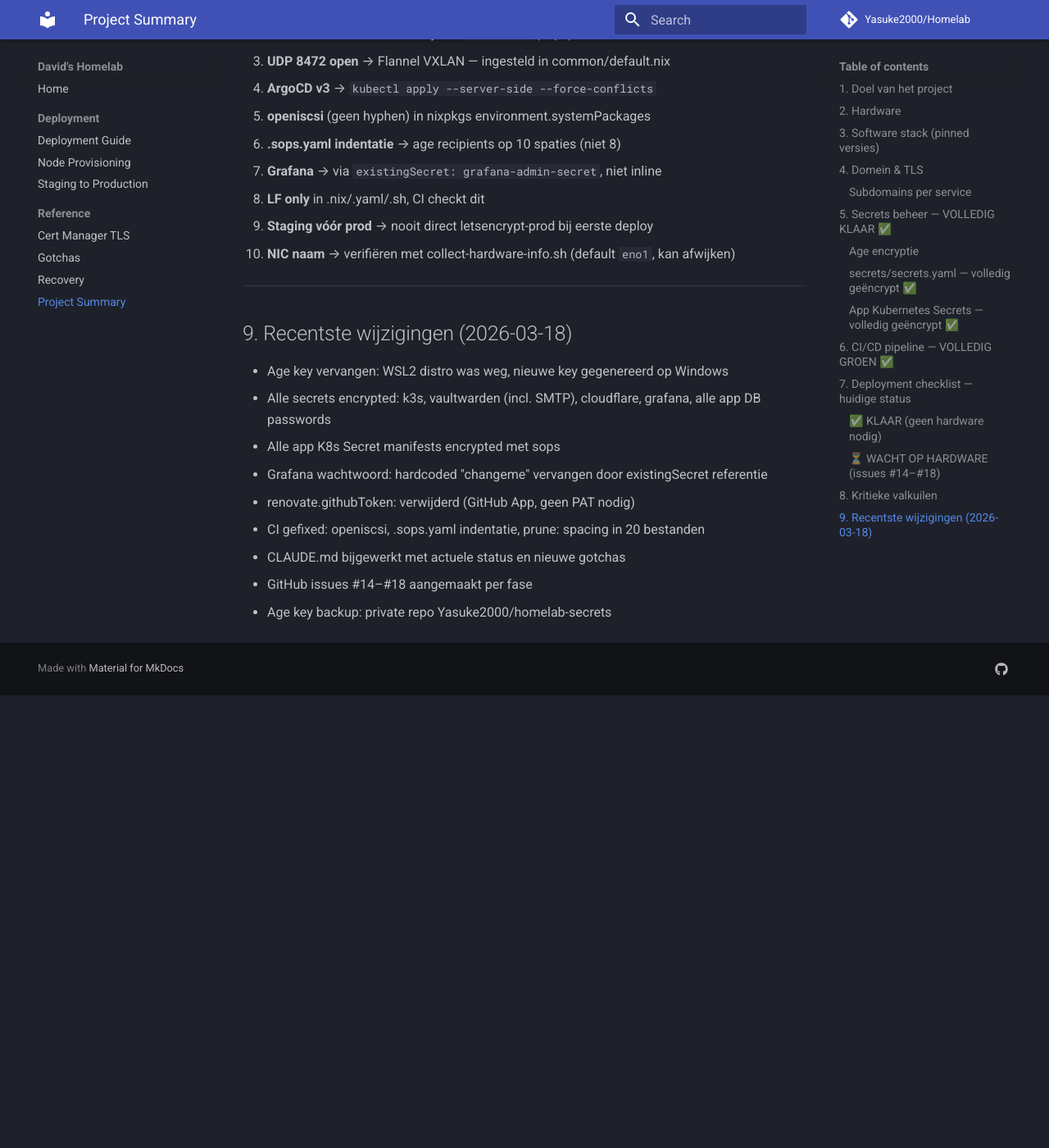
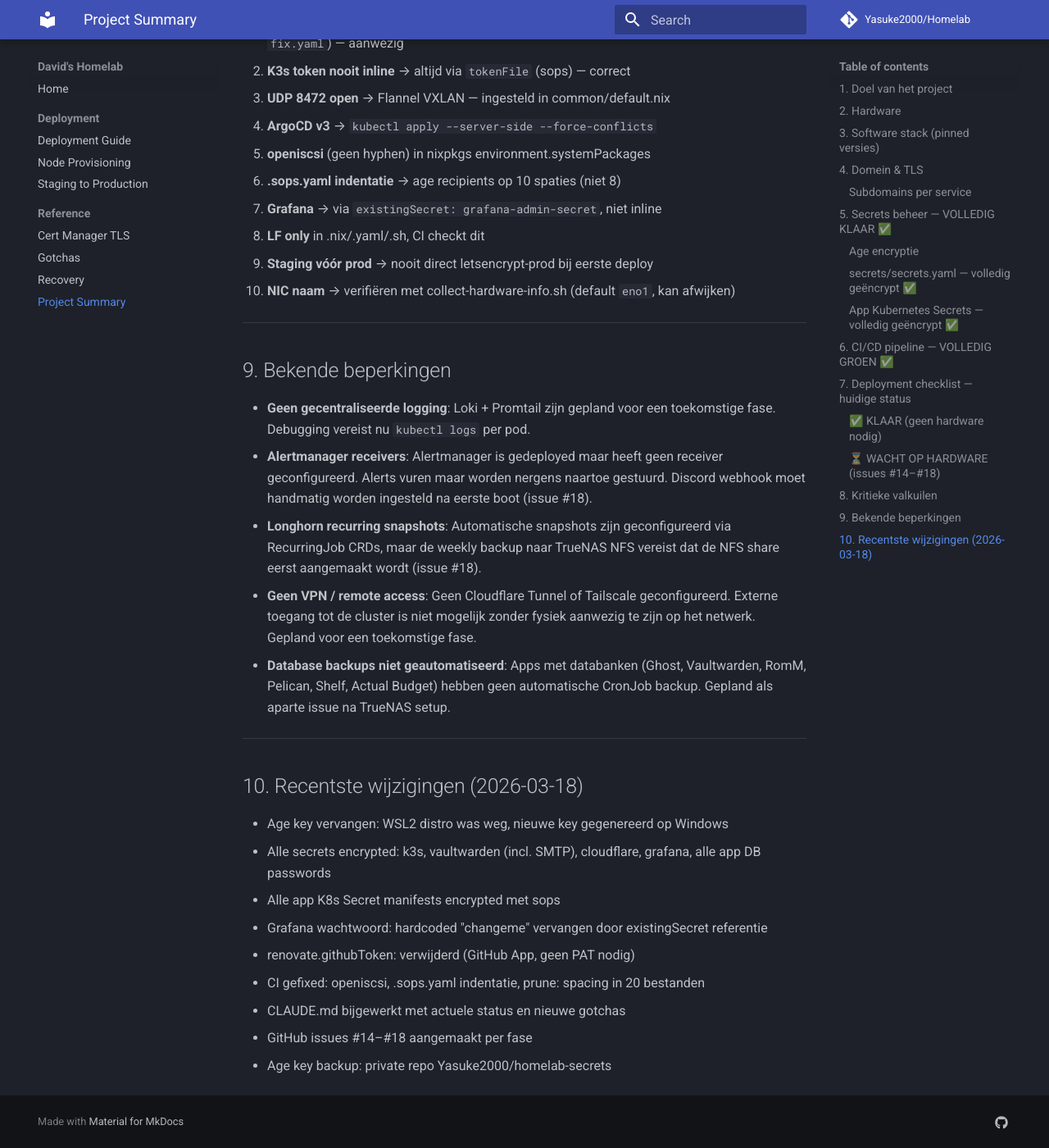
Before and after one commit to Yasuke2000/Homelab, an MkDocs documentation site: the page built from docs/project-summary.md, in a window 1280 px wide and 1400 px high, scrolled down 6126 px. Shown: the whole window at 82% size. Built offline with MkDocs 1.6.1 and Material for MkDocs 9.7.7, drawn with Linux system fonts in a browser that asks for light colours; comment, search, counter and statistics services are not loaded; before the commit the page ends 6974 px from its top, so only the background shows below that; some of the changed text lies outside the part shown.

Commit message:
docs: add known limitations section and Uptime Kuma to app tables
Add section 9 'Bekende beperkingen' to project-summary.md covering
logging, alerting, remote access, and backup gaps.
Add Uptime Kuma (status.daviddelporte.com) to subdomain table in
project-summary.md and self-hosted apps table in index.md.

```diff
--- a/docs/project-summary.md
+++ b/docs/project-summary.md
@@ -203,7 +204,17 @@
 
 ---
 
-## 9. Recentste wijzigingen (2026-03-18)
+## 9. Bekende beperkingen
+
+- **Geen gecentraliseerde logging**: Loki + Promtail zijn gepland voor een toekomstige fase. Debugging vereist nu `kubectl logs` per pod.
+- **Alertmanager receivers**: Alertmanager is gedeployed maar heeft geen receiver geconfigureerd. Alerts vuren maar worden nergens naartoe gestuurd. Discord webhook moet handmatig worden ingesteld na eerste boot (issue #18).
+- **Longhorn recurring snapshots**: Automatische snapshots zijn geconfigureerd via RecurringJob CRDs, maar de weekly backup naar TrueNAS NFS vereist dat de NFS share eerst aangemaakt wordt (issue #18).
+- **Geen VPN / remote access**: Geen Cloudflare Tunnel of Tailscale geconfigureerd. Externe toegang tot de cluster is niet mogelijk zonder fysiek aanwezig te zijn op het netwerk. Gepland voor een toekomstige fase.
+- **Database backups niet geautomatiseerd**: Apps met databanken (Ghost, Vaultwarden, RomM, Pelican, Shelf, Actual Budget) hebben geen automatische CronJob backup. Gepland als aparte issue na TrueNAS setup.
+
+---
+
+## 10. Recentste wijzigingen (2026-03-18)
 
 - Age key vervangen: WSL2 distro was weg, nieuwe key gegenereerd op Windows
 - Alle secrets encrypted: k3s, vaultwarden (incl. SMTP), cloudflare, grafana, alle app DB passwords
```
Also changed, not shown: other parts of docs/project-summary.md (+1 -0 lines), docs/index.md (+1 -0 lines).
